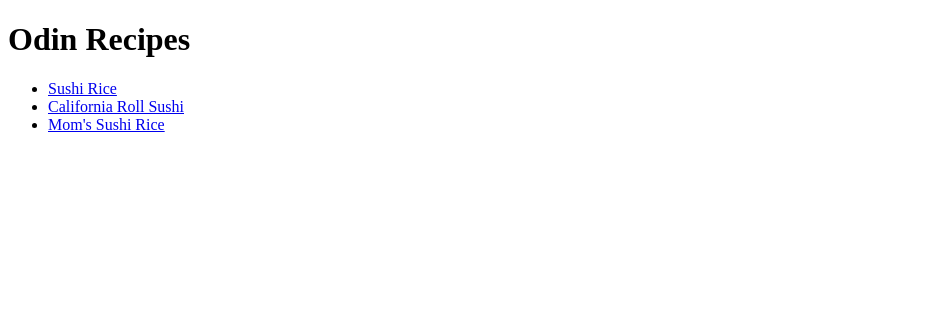
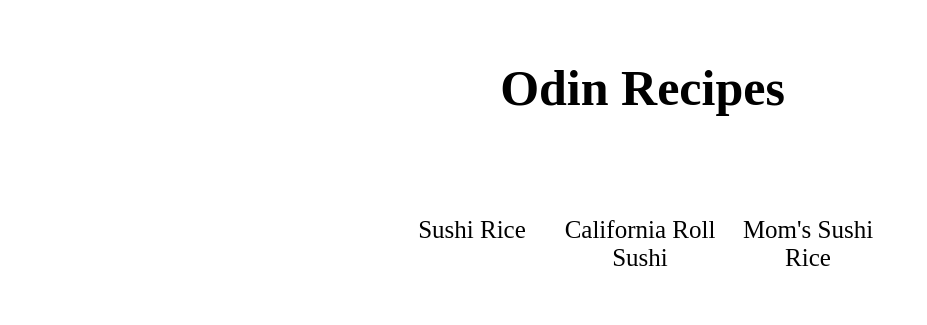
Before and after one commit to Fabian-CJ/Recipes, a plain HTML site: page index.html in a window 1280 px wide. Shown: the whole page, without its empty margins (0-927 px from the left). Drawn offline with Linux system fonts and the light colour scheme.

Commit message:
Create and link css page
I linked CSS to HTML and modified basic aspects of the main page

```diff
--- a/index.html
+++ b/index.html
@@ -4,6 +4,7 @@
     <meta charset="UTF-8">
     <meta name="viewport" content="width=device-width, initial-scale=1.0">
     <title>Recipes</title>
+    <link rel="stylesheet" href="style.css">
 </head>
 <body>
 
--- /dev/null
+++ b/style.css
@@ -0,0 +1,31 @@
+h1 {
+    padding-top: 25px;
+    padding-left: 5px;
+    text-align: center;
+    font-size: 50px;
+}
+
+div {
+    display: flex;
+    justify-content: center;
+    align-items: center;
+}
+
+ul {
+    text-decoration: none;
+    padding: 50px;
+    list-style-type: none;
+}
+
+li {
+    text-align: center;
+    float: left;
+    width: 10em;
+    padding: 0 4px;
+}
+
+a {
+    text-decoration: none;
+    color: black;
+    font-size: 25px;
+}
```
